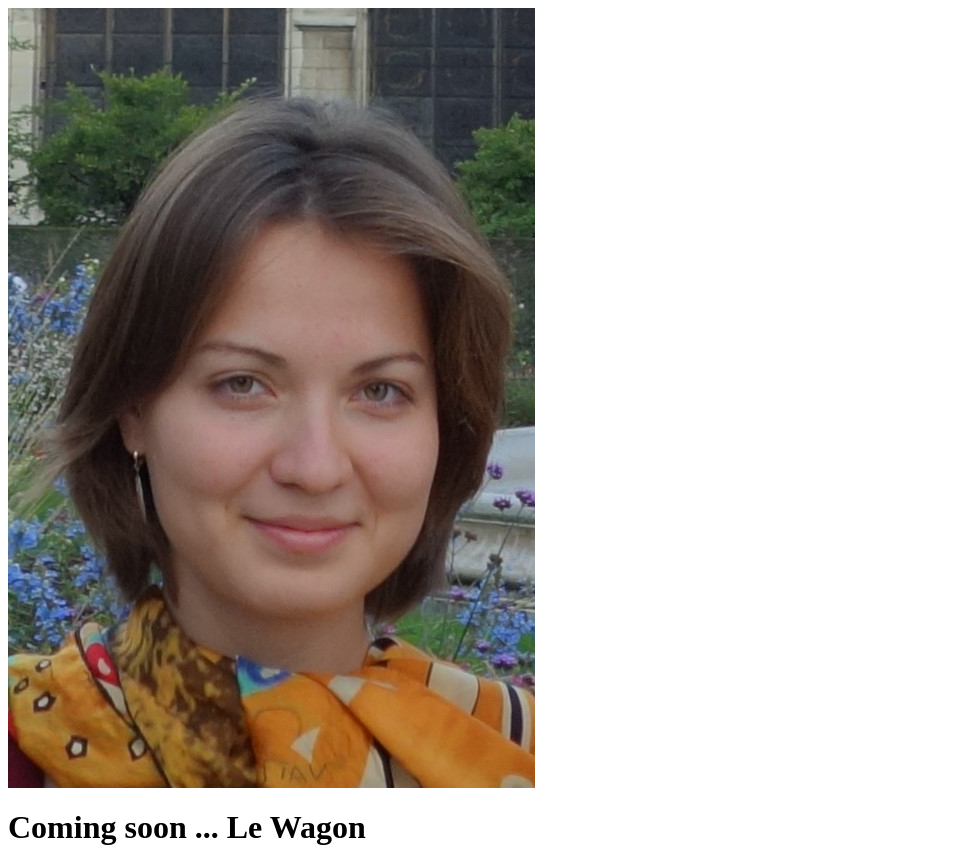
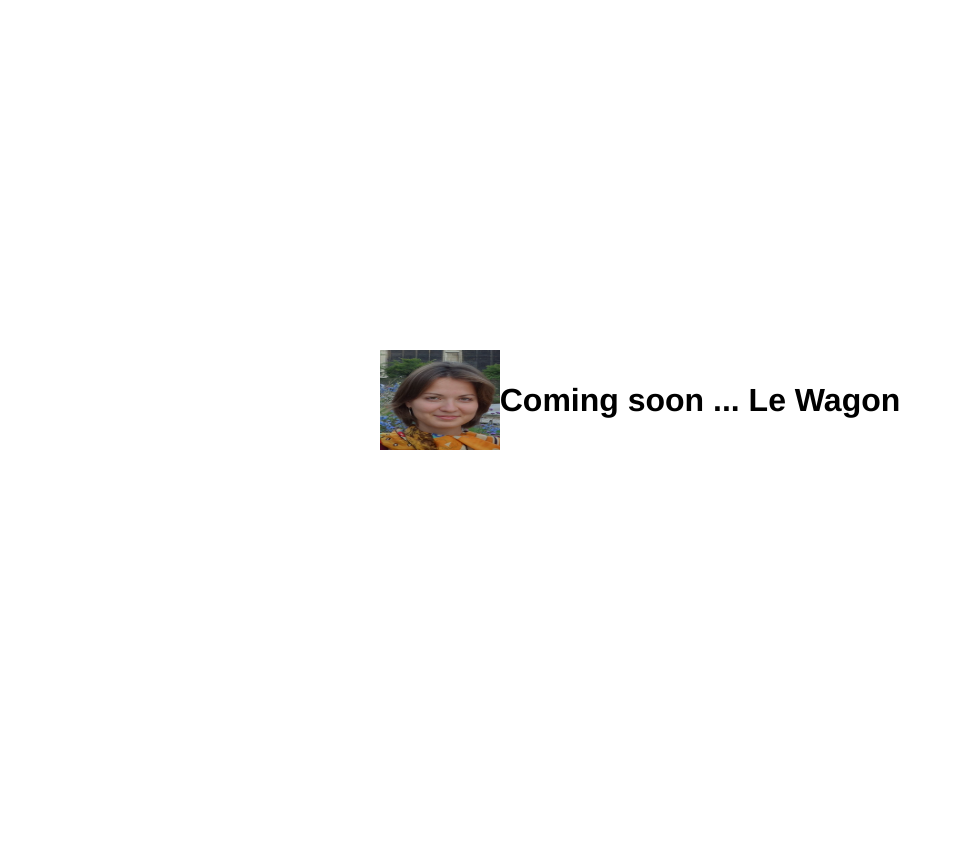
Before and after one commit to aygul0790/git-101, a plain HTML site: page index.html in a window 1280 px wide. Shown: the whole page, without its empty margins (0-954 px from the left). After the commit the page ends 800 px from the top, so only its background shows below. Drawn offline with Linux system fonts and the light colour scheme.

Commit message:
centered image and line

```diff
--- a/index.html
+++ b/index.html
@@ -1,8 +1,12 @@
 
 <html>
-  <head></head>
+  <head>
+    <link rel="stylesheet" href="style.css">
+  </head>
   <body>
-    <img src="Linked_photo.jpg" alt="">
+    <div id="container">
+    <img id="logo" src="Linked_photo.jpg" alt="">
     <h1> Coming soon ... Le Wagon</h1>
+    </div>
   </body>
 </html>
--- /dev/null
+++ b/style.css
@@ -0,0 +1,16 @@
+body{
+  margin: 0;
+  font-family: Helvetica
+}
+
+#logo{
+  height: 100px;
+  width: 120px;
+}
+
+#container{
+  display: flex;
+  align-items: center;
+  justify-content: center;
+  height: 100vh;
+}
```
